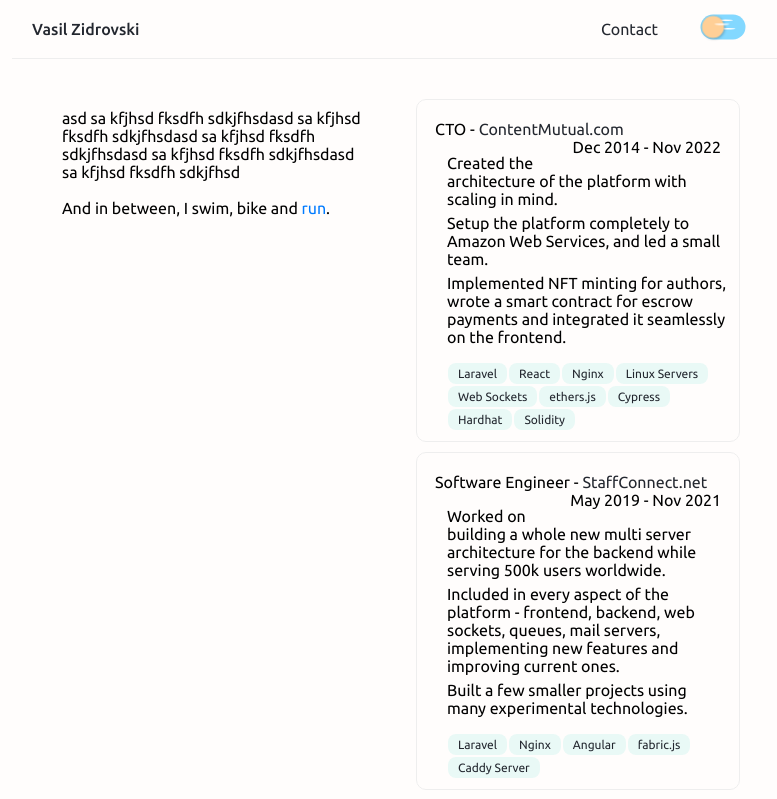
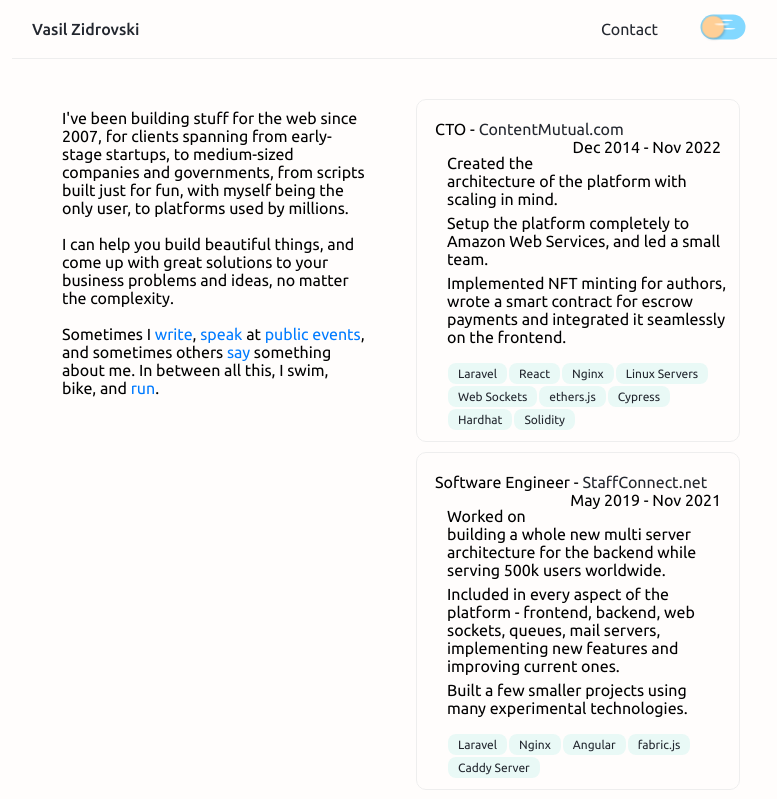
Before and after one commit to vasildb/vasildb.github.io, a React (Vite) app: page / in a window 1280 px wide. Shown: the top 799 px of the page, without its empty margins (244-1021 px from the left). Built offline with nearby package versions, Linux system fonts and the light colour scheme.

Commit message:
SEO and homepage description

```diff
--- a/index.html
+++ b/index.html
@@ -4,7 +4,9 @@
 		<meta charset="UTF-8" />
 		<link rel="icon" type="image/svg+xml" href="/vite.svg" />
 		<meta name="viewport" content="width=device-width, initial-scale=1.0" />
-		<title>Vasil Zidrovski</title>
+		<title>Vasil Zidrovski - Web Development</title>
+		<meta name="title" content="Vasil Zidrovski - Web Development" />
+		<meta name="description" content="Vasil Zidrovski - Full-stack web development." />
 	</head>
 	<body>
 		<div id="root"></div>
--- a/src/pages/Home.tsx
+++ b/src/pages/Home.tsx
@@ -3,14 +3,33 @@ function Home() {
 		<div className="homepage">
 			<div className="bio">
 				<div className="info">
-					asd sa kfjhsd fksdfh sdkjfhsdasd sa kfjhsd fksdfh sdkjfhsdasd sa kfjhsd fksdfh sdkjfhsdasd sa kfjhsd fksdfh sdkjfhsdasd sa kfjhsd fksdfh sdkjfhsd
+					I've been building stuff for the web since 2007, for clients spanning from early-stage startups, to medium-sized companies and governments, from scripts built just for fun, with myself being the only user, to platforms
+					used by millions.
+					<br />
+					<br />I can help you build beautiful things, and come up with great solutions to your business problems and ideas, no matter the complexity.
 					<br />
 					<br />
-					And in between, I swim, bike and&nbsp;
+					Sometimes I{" "}
+					<a href="https://www.nulius.com/blog/the-art-of-writing-a-project-proposal" target="_blank">
+						write
+					</a>
+					,{" "}
+					<a href="https://www.facebook.com/events/772693189913606?ref=newsfeed" target="_blank">
+						speak
+					</a>{" "}
+					at{" "}
+					<a href="https://www.facebook.com/predaplus.eu/posts/pfbid02HtKzuRjBuYEv2us6a4MfUKRAtUggpgtgsGvq4nBWF4SoG4mjsKEkK8qRTxbLcnDKl" target="_blank">
+						public events
+					</a>
+					, and sometimes others{" "}
+					<a href="https://relaxirano.mk/News/5131/intervju-so-vasil-zidrovski-inovator-i-mlad-chovek-so-interesn-pogled-na-svetot" target="_blank">
+						say
+					</a>{" "}
+					something about me. In between all this, I swim, bike, and{" "}
 					<a href="https://utmb.world/en/runner/4221680.vasil.zidrovski" target="_blank">
 						run
 					</a>
-					.
+					. <br />
 				</div>
 			</div>
 			<div className="projects">
```
